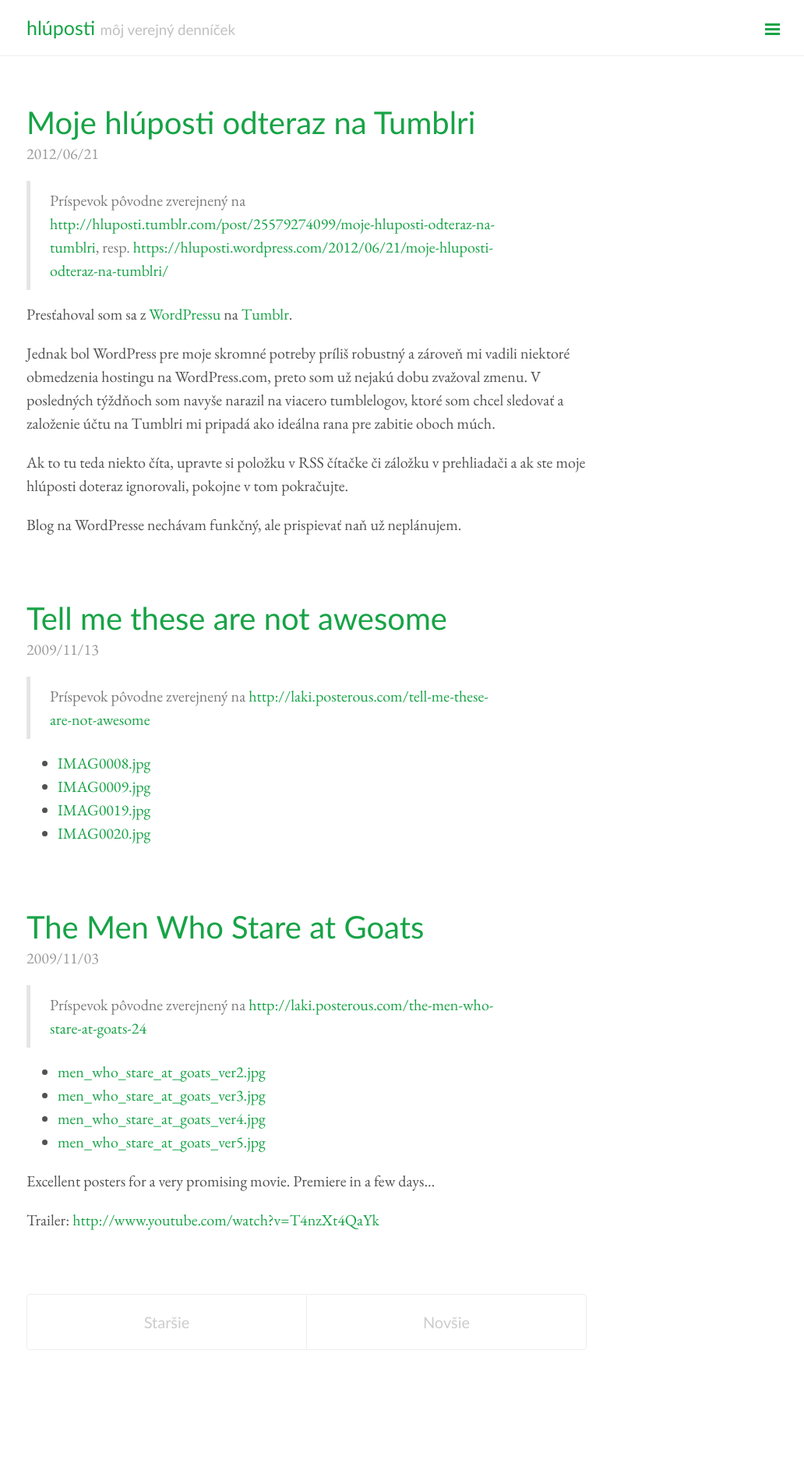
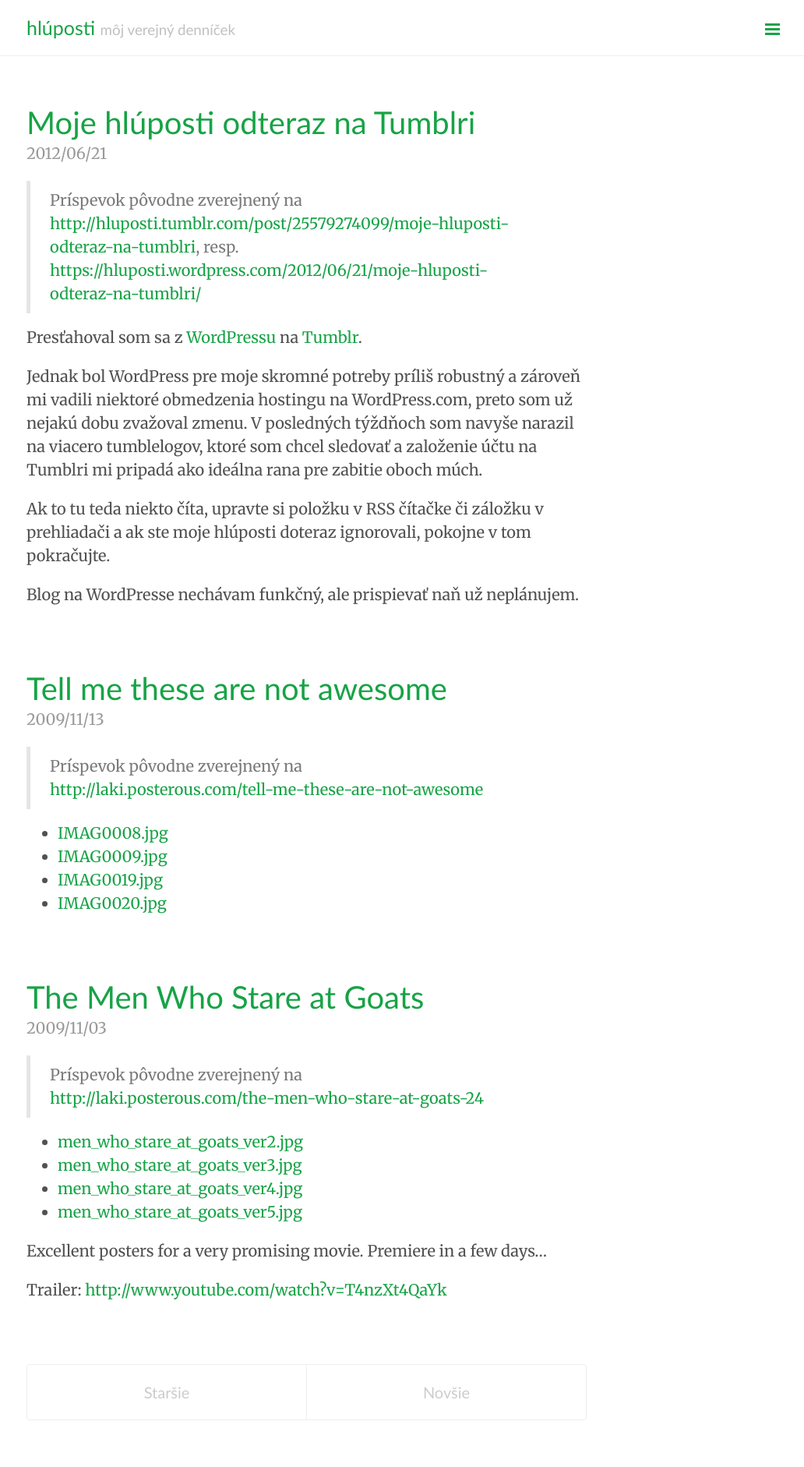
Before and after one commit to hluposti/hluposti.github.io, a Jekyll site: the page built from index.html, in a window 1280 px wide. Shown: the whole page at 78% size, without its empty margins (246-1278 px from the left). Built offline with Jekyll 4.4.1, drawn with Linux system fonts in a browser that asks for light colours; Markdown is read by kramdown in place of the engine named in the settings; the list of posts is cut into pages by our own code; before the commit the page ends 1792 px from its top, so only the background shows below that.

Commit message:
Update lanyon.css

```diff
--- a/public/css/lanyon.css
+++ b/public/css/lanyon.css
@@ -35,6 +35,7 @@
  */
 
 @import url(https://fonts.googleapis.com/css?family=EB+Garamond);
+@import url(https://fonts.googleapis.com/css?family=Merriweather);
 
 /* Prevent scroll on narrow devices */
 
@@ -44,7 +45,7 @@ body {
 }
 
 html {
-  font-family: "EB Garamond", "Adobe Garamond Pro", Garamond, "Hoefler Text", Georgia, serif;
+  font-family: Merriweather, Garamond, "Hoefler Text", Georgia, serif;
 }
 
 h1, h2, h3, h4, h5, h6 {
```
